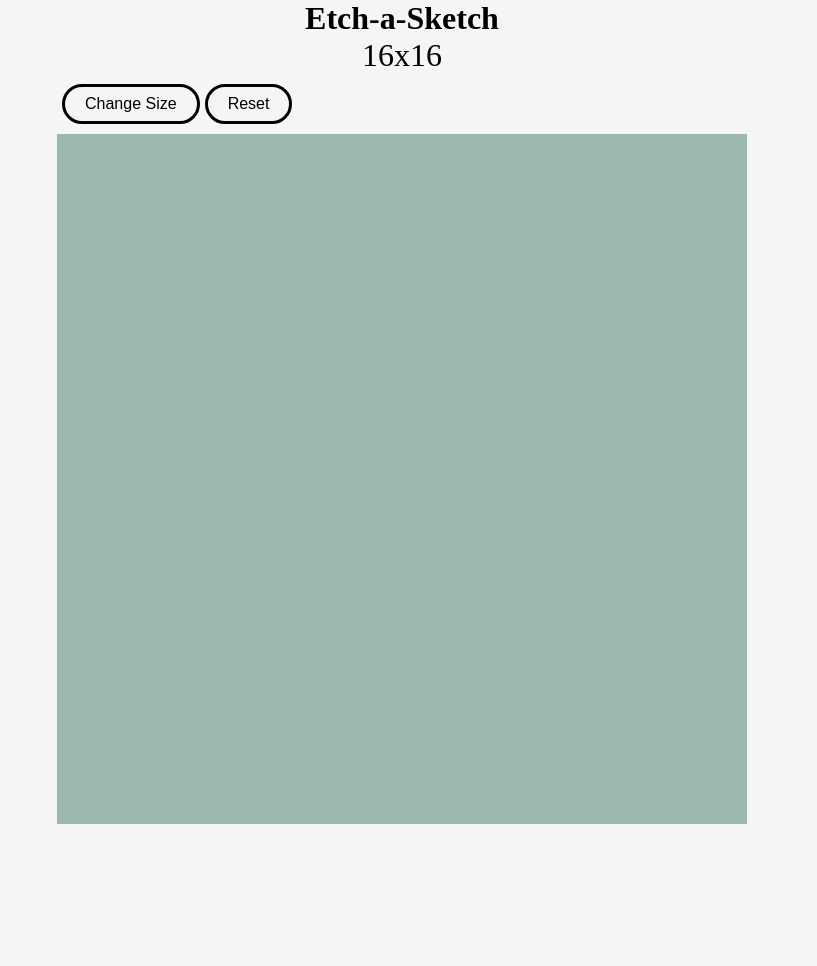
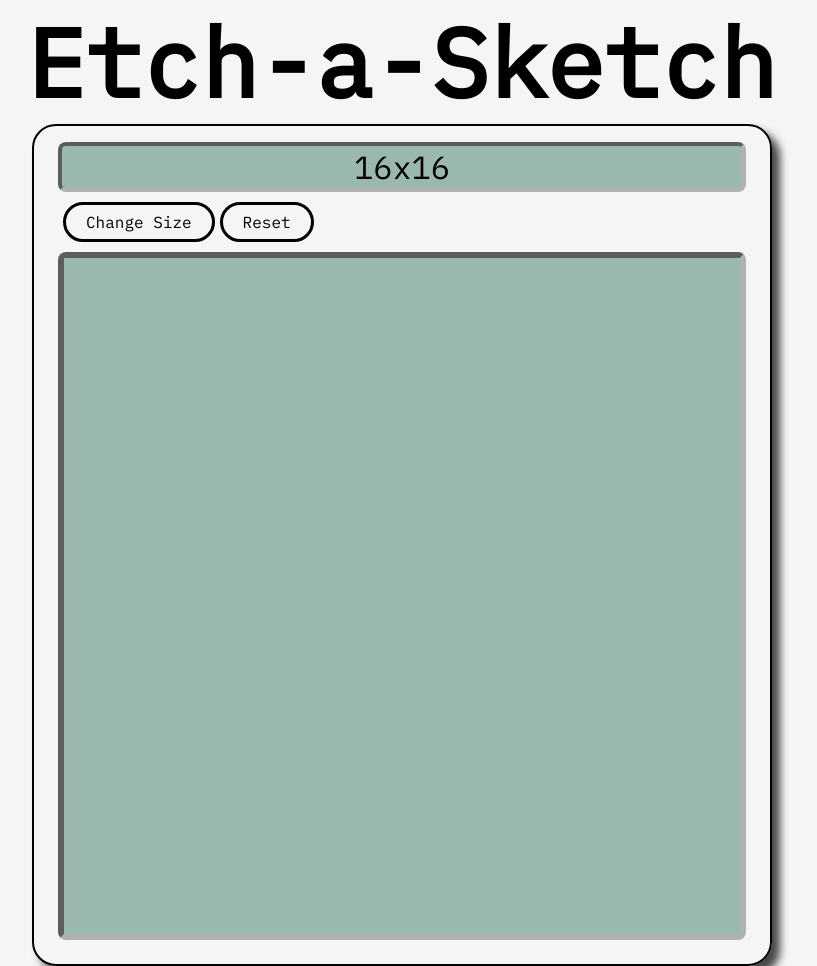
Before and after one commit to godtremble95/Etch-a-Sketch, a plain HTML site: page index.html in a window 1280 px wide. Shown: the whole page, without its empty margins (238-1055 px from the left). Before the commit the page ends 824 px from the top, so only its background shows below. Drawn offline with Linux system fonts and the light colour scheme.

Commit message:
Made UI changes, changed to monospaced font

```diff
--- a/style.css
+++ b/style.css
@@ -1,4 +1,7 @@
+@import url('https://fonts.googleapis.com/css2?family=IBM+Plex+Mono&display=swap');
+
 * {
+  font-family:'IBM Plex Mono', monospace;
   margin: 0;
   padding: 0;
 }
@@ -16,6 +19,7 @@ body {
 header {
   text-align: center;
   max-width: 100%;
+  font-size: 3rem;
 }
 
 .content {
@@ -26,12 +30,19 @@ header {
 }
 
 .container {
-  flex: 0 1 auto;
+  flex: 0 1 43rem;
+  padding: 1rem 1.5rem 1.5rem;
+  border: 0.125rem solid black;
+  border-radius: 1.5rem;
+  box-shadow: 0.5rem 0.5rem 0.5rem rgb(69 69, 69);
 }
 
 .currentSize {
   text-align: center;
   font-size: 2rem;
+  background-color: rgb(155, 184, 174);
+  border: 0.25rem inset rgb(177, 177, 177);
+  border-radius: 0.5rem;
 }
 
 .selection {
@@ -45,7 +56,7 @@ header {
   padding: .25rem 1.25rem;
   border: 3px solid black;
   border-radius: 1.25rem;
-  background-color: rgba(253, 253, 253, 0);
+  background-color: transparent;
   margin-right: 5px;
   box-sizing: border-box;
   overflow: hidden;
@@ -54,7 +65,7 @@ header {
 }
 
 button:hover {
-  color: rgb(151, 151, 151);
+  color: rgb(96, 96, 96);
   border-color: rgb(151, 151, 151);
   background-color: black;
 }
@@ -69,6 +80,16 @@ button:active {
   margin: 0;
   padding: 0;
   border: 0;
+}
+
+#inputSize::-webkit-outer-spin-button,
+#inputSize::-webkit-inner-spin-button {
+    -webkit-appearance: none;
+    margin: 0;
+}
+
+input[type=number]{
+  -moz-appearance: textfield;
 }
 
 #inputSize[data-state="opened"] {
@@ -105,7 +126,7 @@ button:active {
     border: 0;
   }
   100% {
-    width: 8.602rem;
+    width: 9.476rem;
     margin-right: 5px;
     padding: .25rem 1.25rem;
     border: 3px solid black;
@@ -114,7 +135,7 @@ button:active {
 
 @keyframes inputSizeClose {
   0% {
-    width: 8.602rem;
+    width: 9.476rem;
     margin-right: 5px;
     padding: .25rem 1.25rem;
     border: 3px solid black;
@@ -128,12 +149,15 @@ button:active {
 }
 
 #grid {
-  width: 90%;
-  min-width: 690px;
-  max-height: 690px;
+  /*width: 90%;*/
+  /*width: 1fr;*/
+  /*min-width: 690px;
+  max-height: 690px;*/
   aspect-ratio: 1/1;
   display: flex;
   flex-wrap: wrap;
+  border: 0.375rem inset rgb(177, 177, 177);
+  border-radius: 0.5rem;
 }
 
 div>div:empty {
```
